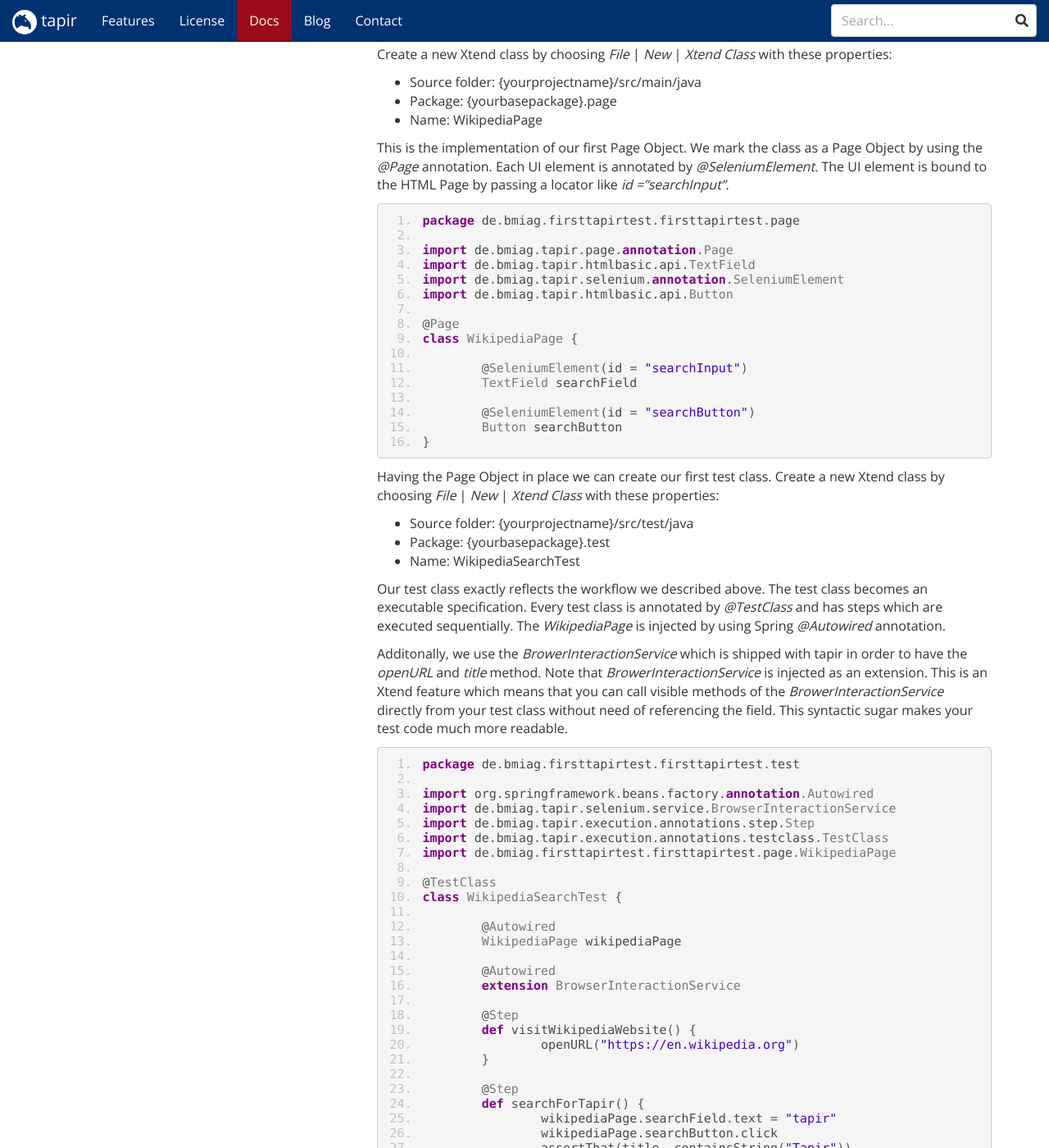
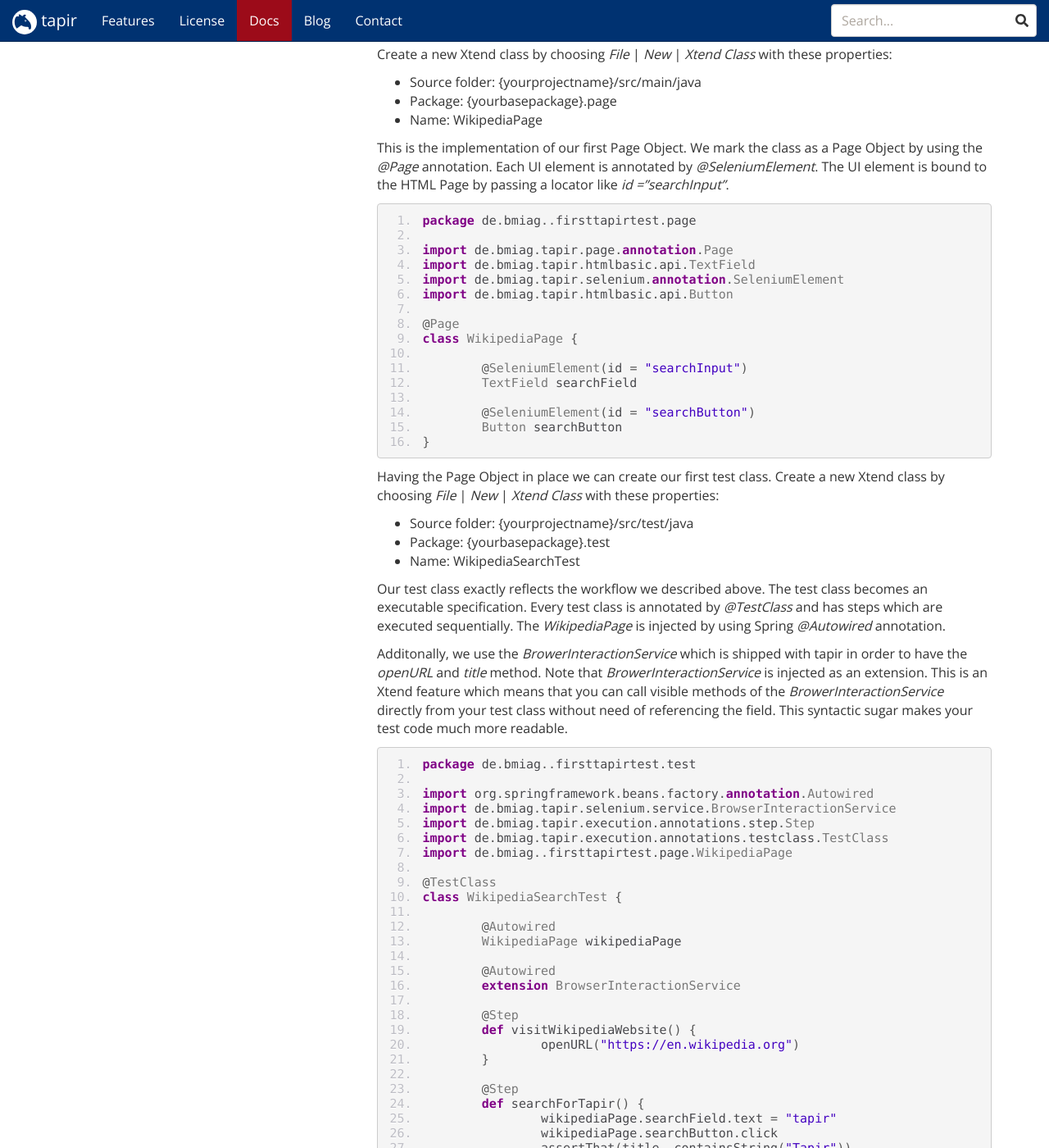
Before and after one commit to tapir-test/tapir-website, a Jekyll site: the page built from _docs/gettingstarted/Running_your_first_Tapir_Test_Case.md, in a window 1280 px wide and 1400 px high, scrolled down 1409 px. Shown: the whole window at 82% size. Built offline with Jekyll 4.4.1, drawn with Linux system fonts in a browser that asks for light colours; nearby versions of some CDN libraries; comment, search, counter and statistics services are not loaded.

Commit message:
Minor fixes
Signed-off-by: Oliver Libutzki <oliver.libutzki@bmiag.de>

````diff
--- a/_docs/gettingstarted/Running_your_first_Tapir_Test_Case.md
+++ b/_docs/gettingstarted/Running_your_first_Tapir_Test_Case.md
@@ -13,7 +13,7 @@ IDE:
 ### Commandline
 
 ``` text
-mvn archetype:generate -DarchetypeGroupId=de.bmiag.tapir -DarchetypeArtifactId=tapir-bootstrap-archetype -DarchetypeVersion={{site.latesttapirversion}}}
+mvn archetype:generate -DarchetypeGroupId=de.bmiag.tapir -DarchetypeArtifactId=tapir-bootstrap-archetype -DarchetypeVersion={{site.latesttapirversion}}
 ```
 
 Maven will ask you for the following properties:
@@ -79,7 +79,7 @@ Create a new Xtend class by choosing *File* | *New* | *Xtend Class* with these p
 This is the implementation of our first Page Object. We mark the class as a Page Object by using the *@Page* annotation. Each UI element is annotated by *@SeleniumElement*. The UI element is bound to the HTML Page by passing a locator like *id ="searchInput"*.
 
 ``` xtend
-package de.bmiag.firsttapirtest.firsttapirtest.page
+package de.bmiag..firsttapirtest.page
 
 import de.bmiag.tapir.page.annotation.Page
 import de.bmiag.tapir.htmlbasic.api.TextField
@@ -108,13 +108,13 @@ Our test class exactly reflects the workflow we described above. The test class
 Additonally, we use the *BrowerInteractionService* which is shipped with tapir in order to have the *openURL* and *title* method. Note that *BrowerInteractionService* is injected as an extension. This is an Xtend feature which means that you can call visible methods of the *BrowerInteractionService* directly from your test class without need of referencing the field. This syntactic sugar makes your test code much more readable.
 
 ``` xtend
-package de.bmiag.firsttapirtest.firsttapirtest.test
+package de.bmiag..firsttapirtest.test
 
 import org.springframework.beans.factory.annotation.Autowired
 import de.bmiag.tapir.selenium.service.BrowserInteractionService
 import de.bmiag.tapir.execution.annotations.step.Step
 import de.bmiag.tapir.execution.annotations.testclass.TestClass
-import de.bmiag.firsttapirtest.firsttapirtest.page.WikipediaPage
+import de.bmiag..firsttapirtest.page.WikipediaPage
 
 @TestClass
 class WikipediaSearchTest {
````
